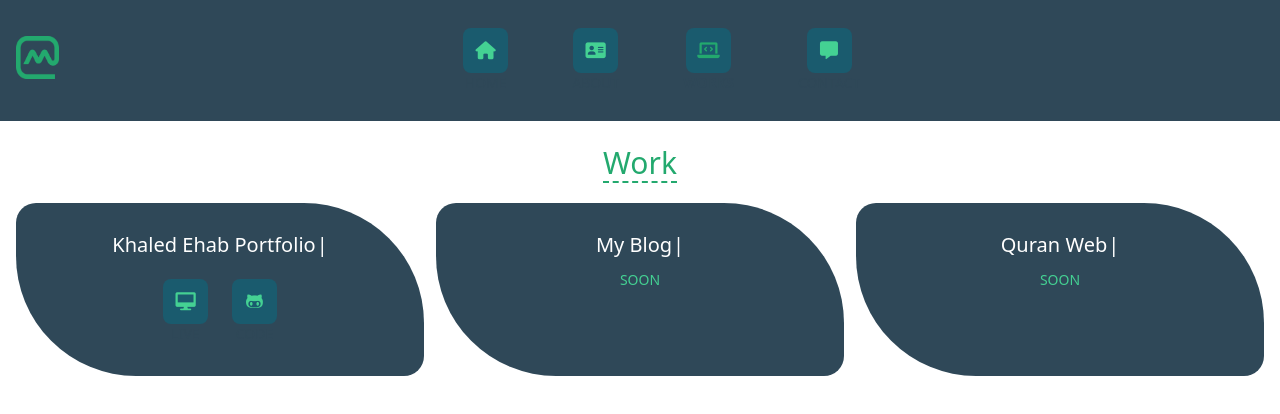
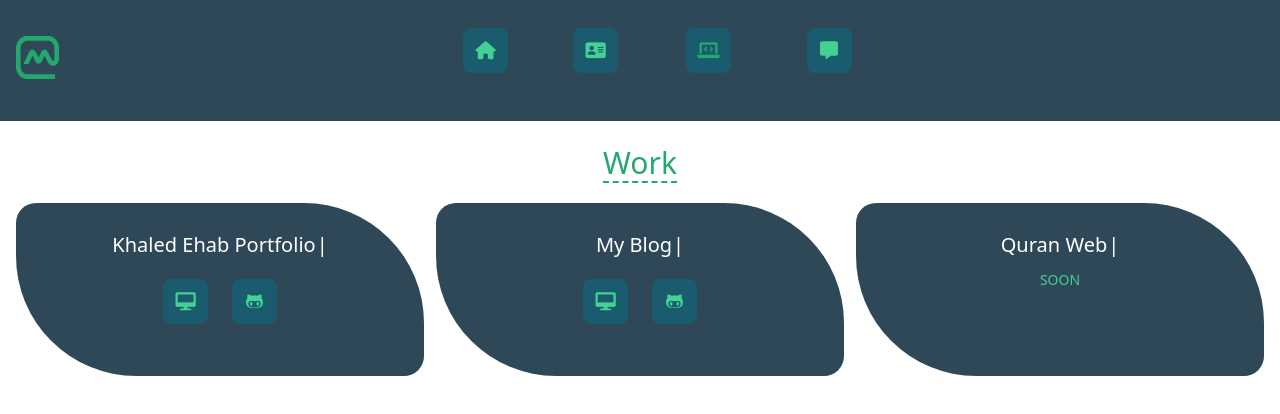
Before and after one commit to marwanzayed-coder/marwanzayed, a Next.js app: page /works in a window 1280 px wide. Shown: the top 414 px of the page. Built offline with nearby package versions, Linux system fonts and the light colour scheme.

Commit message:
Update works.jsx

```diff
--- a/pages/works.jsx
+++ b/pages/works.jsx
@@ -61,8 +61,30 @@ export default function Work() {
                 }}
               />
             </h3>
-            <span className="text-hover uppercase text-sm">Soon</span>
-          </div>
+            <div className="flex items-center justify-center">
+              <a
+                href="https://araaciit.gq/"
+                target="_blank"
+                rel="noopener noreferrer"
+              >
+                <div className="div">
+                  <i className="fas fa-desktop link" />
+                  <h3 className="text-head">Live</h3>
+                  <h3 className="text">Live</h3>
+                </div>
+              </a>
+              <a
+                href="https://github.com/marwanzayed-coder/marwan-blog"
+                target="_blank"
+                rel="noopener noreferrer"
+              >
+                <div className="div">
+                  <i className="fa-brands fa-github-alt link" />
+                  <h3 className="text-head">Code</h3>
+                  <h3 className="text">Code</h3>
+                </div>
+              </a>
+            </div>          </div>
            <div className="bg-bg-color rounded-tr-[120px] rounded-bl-[120px] rounded-tl-[20px] rounded-br-[20px] text-white p-5">
             <h3 className="text-xl my-2">
               <TypeWriter
```
